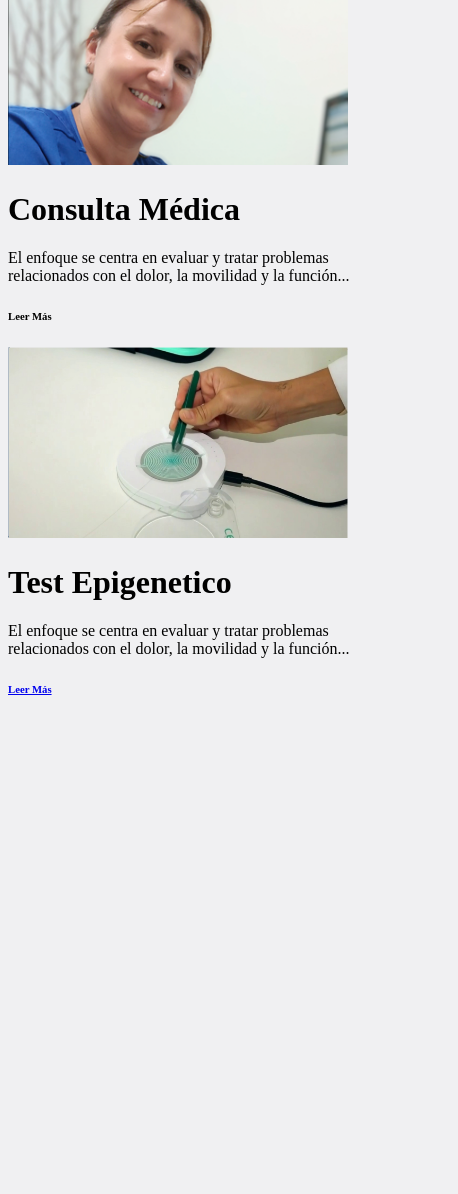
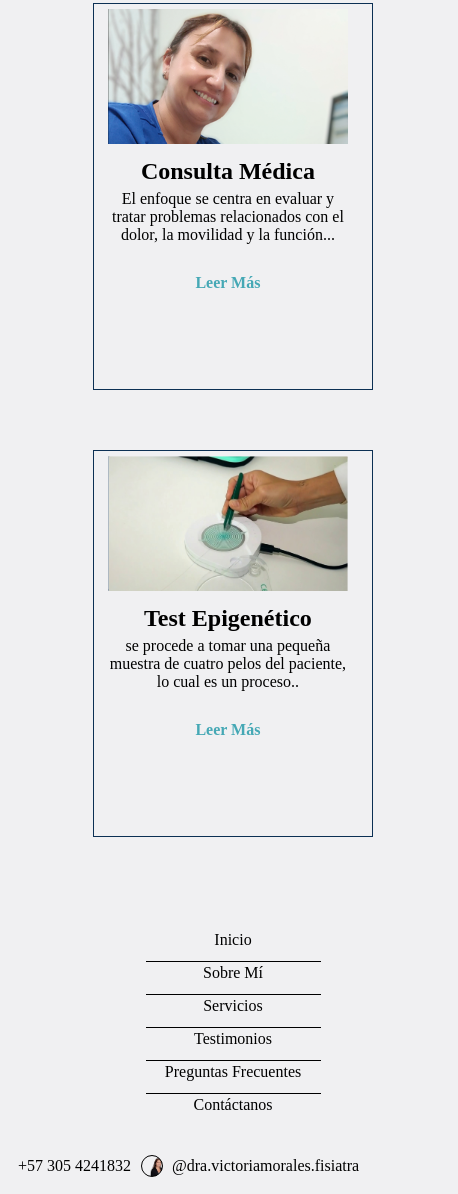
Before and after one commit to Villegazs/Diseno_Adaptable, a plain HTML site: page servicios.html in a window 390 px wide. Shown: the part 187-1381 px from the top of the page, 458 px wide, since content can reach past the window. Before the commit the page ends 907 px from the top, so only its background shows below. Drawn offline with Linux system fonts and the light colour scheme.

Commit message:
services cellphone Implemented

```diff
--- a/servicios.html
+++ b/servicios.html
@@ -6,6 +6,8 @@
     <title>Inicio</title> <!--Es lo que se ve en la pestaña del navegador -->
     <link rel="stylesheet" href="css/main.css">
 </head>
+
+<section id ="ui_banco">
     <nav>
         <a href="inicio.html">
             <img src="images/Logo_Azul.png" width = "128" alt="Logo de Victoria Morales">
@@ -17,23 +19,45 @@
             <a href="testimonios.html">Testimonios</a>
             <a href="preguntas_frecuentes.html">Preguntas Frecuentes</a>
     </nav>
-    <h1>Mis Servicios</h1>
-    <img src="images/ConsultaCelular.png" width = "340" alt="Foto de Victoria Morales">
+    <section class = "pg_servicio">
+        <h2 class = "alinear_texto">Servicios</h2>
+      <div class = "service_box">
+        <img class = "content_service" src="https://github.com/Villegazs/Diseno_Adaptable/blob/main/images/ConsultaCelular.png?raw=true" alt="">
+        <h2 class = "content_service">
+          Consulta Médica
+        </h2>
+        <p class = "content_service">El enfoque se centra en evaluar y tratar problemas relacionados con el dolor, la movilidad y la función...</p>
+        <h4 class = "content_service">Leer Más</h4>
+      </div>
 
-    <h1>Consulta Médica</h1>
-    <p>
-        El enfoque se centra en evaluar y tratar problemas relacionados con el dolor, la movilidad y la función...
-    </p>
-    <h6>Leer Más</h6>
-    <img src="images/TestEpigeneticoCelular.png" width = "340" alt="Test Epigenetico">
-
-    <h1>Test Epigenetico</h1>
-    <p>
-        El enfoque se centra en evaluar y tratar problemas relacionados con el dolor, la movilidad y la función...
-    </p>
-    <a href="test_epigenetico.html">
-        <h6>Leer Más</h6>
-    </a>
-
+       <div class = "service_box">
+        <img class = "content_service" src="https://github.com/Villegazs/Diseno_Adaptable/blob/main/images/TestEpigeneticoCelular.png?raw=true" alt="">
+        <h2 class = "content_service">
+          Test Epigenético
+        </h2>
+        <p class = "content_service">se procede a tomar una pequeña muestra de cuatro pelos del paciente, lo cual es un proceso..</p>
+        <h4 class = "content_service">Leer Más</h4>
+      </div>
+    </section>
+    <section class = "menu_pie">
+        <p class = "texto_pie">Inicio</p>
+        <div class = "linea"></div>
+        <p class = "texto_pie">Sobre Mí</p>
+        <div class = "linea"></div>
+        <p class = "texto_pie">Servicios</p>
+        <div class = "linea"></div>
+        <p class = "texto_pie">Testimonios</p>
+        <div class = "linea"></div>
+        <p class = "texto_pie">Preguntas Frecuentes</p>
+        <div class = "linea"></div>
+        <p class = "texto_pie">Contáctanos</p>
+      </section>
+      <section class = "pie_contacto">
+        <p>+57 305 4241832</p>
+          <div id = "circle">
+            <p> @dra.victoriamorales.fisiatra</p>
+          </div>
+      </section>
+  </section>
 <!-- Navegacion de menus -->
 </html>
```
Also changed, not shown: index.html (+1 -1 lines), sobre_mi.html (+1 -1 lines), test_epigenetico.html (+1 -1 lines). Lines whose indentation alone changed are shown as unchanged.
